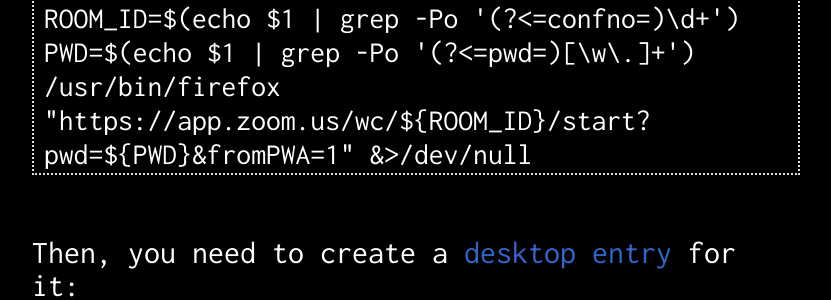
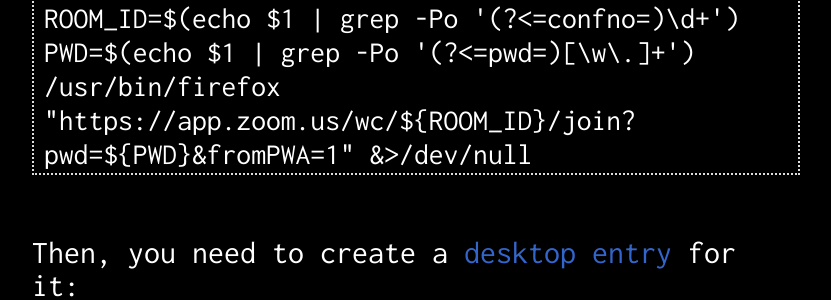
Before and after one commit to giulianopz/giulianopz.github.io, a Jekyll site: the page built from _posts/2025-08-27-join-zoom-meeting-pwa-1-click.md, in a window 1280 px wide and 900 px high, scrolled down 854 px. Shown: the part 325-625 px from the top of the window, without its empty margins (224-1055 px from the left). Built offline with Jekyll 4.4.1, drawn with Linux system fonts in a browser that asks for light colours; nearby versions of some CDN libraries; some of the changed lines change nothing that is shown; some of the changed text lies outside the part shown.

Commit message:
fix: use join endpoint to (guess what?) join a meeting

````diff
--- a/_posts/2025-08-27-join-zoom-meeting-pwa-1-click.md
+++ b/_posts/2025-08-27-join-zoom-meeting-pwa-1-click.md
@@ -2,7 +2,7 @@
 layout: post
 title:  "Join Zoom Meeting from PWA with 1-Click"
 date:   2025-08-27
-last_revision: 2025-08-27
+last_revision: 2025-08-29
 categories: zoom pwa gnome mime
 permalink: /join-zoom-meeting-pwa-1-click
 comments_id: 6
@@ -22,7 +22,7 @@
 
 ROOM_ID=$(echo $1 | grep -Po '(?<=confno=)\d+')
 PWD=$(echo $1 | grep -Po '(?<=pwd=)[\w\.]+')
-/usr/bin/firefox "https://app.zoom.us/wc/${ROOM_ID}/start?pwd=${PWD}&fromPWA=1" &>/dev/null
+/usr/bin/firefox "https://app.zoom.us/wc/${ROOM_ID}/join?pwd=${PWD}&fromPWA=1" &>/dev/null
 ```
 
 Then, you need to create a [desktop entry](https://wiki.archlinux.org/title/Desktop_entries) for it:
````
